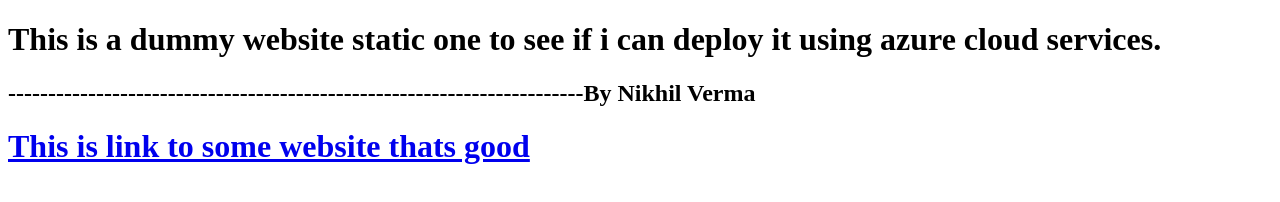
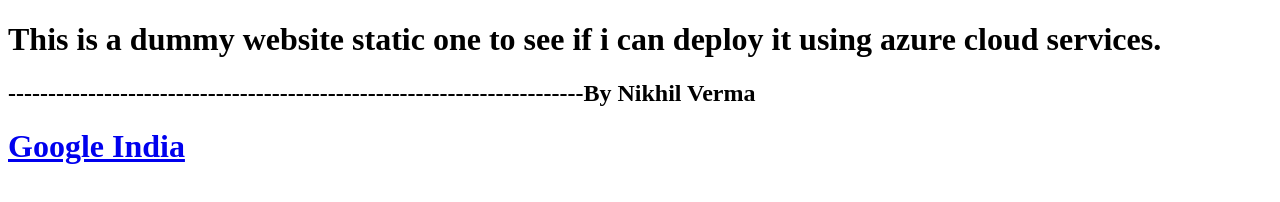
Before and after one commit to nikhil97/testweb, a plain HTML site: page index.html in a window 1280 px wide. Drawn offline with Linux system fonts and the light colour scheme.

Commit message:
Update index.html

```diff
--- a/index.html
+++ b/index.html
@@ -4,6 +4,6 @@
 <body>
   <h1>This is a dummy website static one to see if i can deploy it using azure cloud services.</h1>
   <h2> ------------------------------------------------------------------------By Nikhil Verma</h2>
-  <h1><a href="http://www.google.co.in">This is link to some website thats good</a></h1>
+  <h1><a href="http://www.google.co.in">Google India</a></h1>
 </body>
 </html>
```
